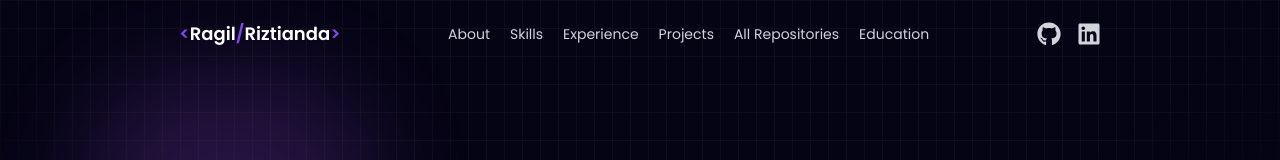
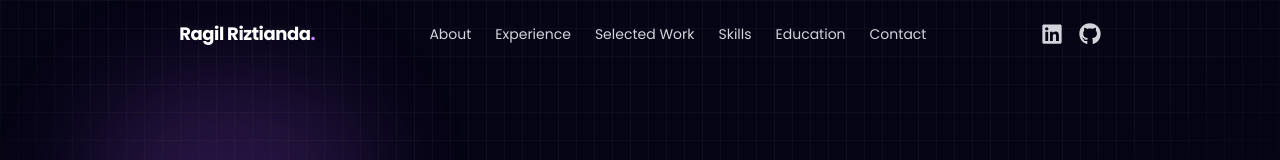
Before and after one commit to ragil1001/ragil-riztianda, a React (Vite) app: page / in a window 1280 px wide. Shown: the top 160 px of the page. Built offline with nearby package versions, Linux system fonts and the light colour scheme.

Commit message:
simplify portfolio navigation

```diff
--- a/src/components/Navbar/Navbar.jsx
+++ b/src/components/Navbar/Navbar.jsx
@@ -1,4 +1,4 @@
-import React, { useState, useEffect } from "react";
+import React, { useEffect, useState } from "react";
 import { FiMenu, FiX } from "react-icons/fi";
 import { FaGithub, FaLinkedin } from "react-icons/fa";
 
@@ -8,10 +8,7 @@ const Navbar = () => {
   const [isScrolled, setIsScrolled] = useState(false);
 
   useEffect(() => {
-    const handleScroll = () => {
-      setIsScrolled(window.scrollY > 50);
-    };
-
+    const handleScroll = () => setIsScrolled(window.scrollY > 40);
     window.addEventListener("scroll", handleScroll);
     return () => window.removeEventListener("scroll", handleScroll);
   }, []);
@@ -19,27 +16,23 @@ const Navbar = () => {
   const handleMenuItemClick = (sectionId) => {
     setActiveSection(sectionId);
     setIsOpen(false);
-
-    const section = document.getElementById(sectionId);
-    if (section) {
-      section.scrollIntoView({ behavior: "smooth" });
-    }
+    document.getElementById(sectionId)?.scrollIntoView({ behavior: "smooth" });
   };
 
   const menuItems = [
     { id: "about", label: "About" },
+    { id: "experience", label: "Experience" },
+    { id: "work", label: "Selected Work" },
     { id: "skills", label: "Skills" },
-    { id: "experience", label: "Experience" },
-    { id: "work", label: "Projects" },
-    { id: "repositories", label: "All Repositories" },
     { id: "education", label: "Education" },
+    { id: "contact", label: "Contact" },
   ];
 
   return (
     <nav
-      className={`fixed top-0 z-50 w-full px-[7vw] transition duration-300 md:px-[7vw] lg:px-[14vw] ${
+      className={`fixed top-0 z-50 w-full px-[7vw] transition duration-300 lg:px-[14vw] ${
         isScrolled
-          ? "bg-[#050414]/90 shadow-md backdrop-blur-md"
+          ? "border-b border-white/10 bg-[#050414]/90 backdrop-blur-xl"
           : "bg-transparent"
       }`}
     >
@@ -47,23 +40,19 @@ const Navbar = () => {
         <button
           type="button"
           onClick={() => handleMenuItemClick("about")}
-          className="cursor-pointer text-lg font-semibold"
+          className="text-base font-bold tracking-tight sm:text-lg"
         >
-          <span className="text-[#8245ec]">&lt;</span>
-          <span className="text-white">Ragil</span>
-          <span className="text-[#8245ec]">/</span>
-          <span className="text-white">Riztianda</span>
-          <span className="text-[#8245ec]">&gt;</span>
+          Ragil Riztianda<span className="text-purple-400">.</span>
         </button>
 
-        <ul className="hidden items-center gap-5 text-sm text-gray-300 lg:flex">
+        <ul className="hidden items-center gap-6 text-sm text-gray-300 lg:flex">
           {menuItems.map((item) => (
             <li key={item.id}>
               <button
                 type="button"
                 onClick={() => handleMenuItemClick(item.id)}
-                className={`transition hover:text-[#8245ec] ${
-                  activeSection === item.id ? "text-[#8245ec]" : ""
+                className={`transition hover:text-white ${
+                  activeSection === item.id ? "text-purple-300" : ""
                 }`}
               >
                 {item.label}
@@ -72,65 +61,62 @@ const Navbar = () => {
           ))}
         </ul>
 
-        <div className="hidden space-x-4 md:flex">
+        <div className="hidden items-center gap-4 md:flex">
+          <a
+            href="https://www.linkedin.com/in/ragilriztianda"
+            target="_blank"
+            rel="noopener noreferrer"
+            className="text-gray-300 transition hover:text-white"
+            aria-label="LinkedIn profile"
+          >
+            <FaLinkedin size={22} />
+          </a>
           <a
             href="https://github.com/ragil1001"
             target="_blank"
             rel="noopener noreferrer"
-            className="text-gray-300 transition hover:text-[#8245ec]"
+            className="text-gray-300 transition hover:text-white"
             aria-label="GitHub profile"
           >
-            <FaGithub size={24} />
-          </a>
-          <a
-            href="https://www.linkedin.com/in/ragilriztianda"
-            target="_blank"
-            rel="noopener noreferrer"
-            className="text-gray-300 transition hover:text-[#8245ec]"
-            aria-label="LinkedIn profile"
-          >
-            <FaLinkedin size={24} />
+            <FaGithub size={22} />
           </a>
         </div>
 
-        <div className="lg:hidden">
-          {isOpen ? (
         <button
           type="button"
-              onClick={() => setIsOpen(false)}
-              aria-label="Close navigation"
+          onClick={() => setIsOpen((value) => !value)}
+          className="lg:hidden"
+          aria-label={isOpen ? "Close navigation" : "Open navigation"}
         >
-              <FiX className="cursor-pointer text-3xl text-[#8245ec]" />
+          {isOpen ? <FiX className="text-3xl" /> : <FiMenu className="text-3xl" />}
         </button>
-          ) : (
-            <button
-              type="button"
-              onClick={() => setIsOpen(true)}
-              aria-label="Open navigation"
-            >
-              <FiMenu className="cursor-pointer text-3xl text-[#8245ec]" />
-            </button>
-          )}
-        </div>
       </div>
 
       {isOpen && (
-        <div className="absolute left-1/2 top-16 z-50 w-4/5 -translate-x-1/2 rounded-lg border border-white/10 bg-[#050414]/95 shadow-lg backdrop-blur-lg lg:hidden">
-          <ul className="flex flex-col items-center space-y-4 py-5 text-gray-300">
+        <div className="absolute left-1/2 top-16 w-[86%] -translate-x-1/2 rounded-2xl border border-white/10 bg-[#0b0a17]/95 p-5 shadow-2xl backdrop-blur-xl lg:hidden">
+          <ul className="flex flex-col gap-4 text-gray-300">
             {menuItems.map((item) => (
               <li key={item.id}>
                 <button
                   type="button"
                   onClick={() => handleMenuItemClick(item.id)}
-                  className={`transition hover:text-white ${
-                    activeSection === item.id ? "text-[#8245ec]" : ""
-                  }`}
+                  className="w-full text-left transition hover:text-white"
                 >
                   {item.label}
                 </button>
               </li>
             ))}
-            <div className="flex space-x-4">
+          </ul>
+          <div className="mt-5 flex gap-4 border-t border-white/10 pt-5">
+            <a
+              href="https://www.linkedin.com/in/ragilriztianda"
+              target="_blank"
+              rel="noopener noreferrer"
+              className="text-gray-300 hover:text-white"
+              aria-label="LinkedIn profile"
+            >
+              <FaLinkedin size={22} />
+            </a>
             <a
               href="https://github.com/ragil1001"
               target="_blank"
@@ -138,19 +124,9 @@ const Navbar = () => {
               className="text-gray-300 hover:text-white"
               aria-label="GitHub profile"
             >
-                <FaGithub size={24} />
-              </a>
-              <a
-                href="https://www.linkedin.com/in/ragilriztianda"
-                target="_blank"
-                rel="noopener noreferrer"
-                className="text-gray-300 hover:text-white"
-                aria-label="LinkedIn profile"
-              >
-                <FaLinkedin size={24} />
+              <FaGithub size={22} />
             </a>
           </div>
-          </ul>
         </div>
       )}
     </nav>
```
Lines whose indentation alone changed are shown as unchanged.
